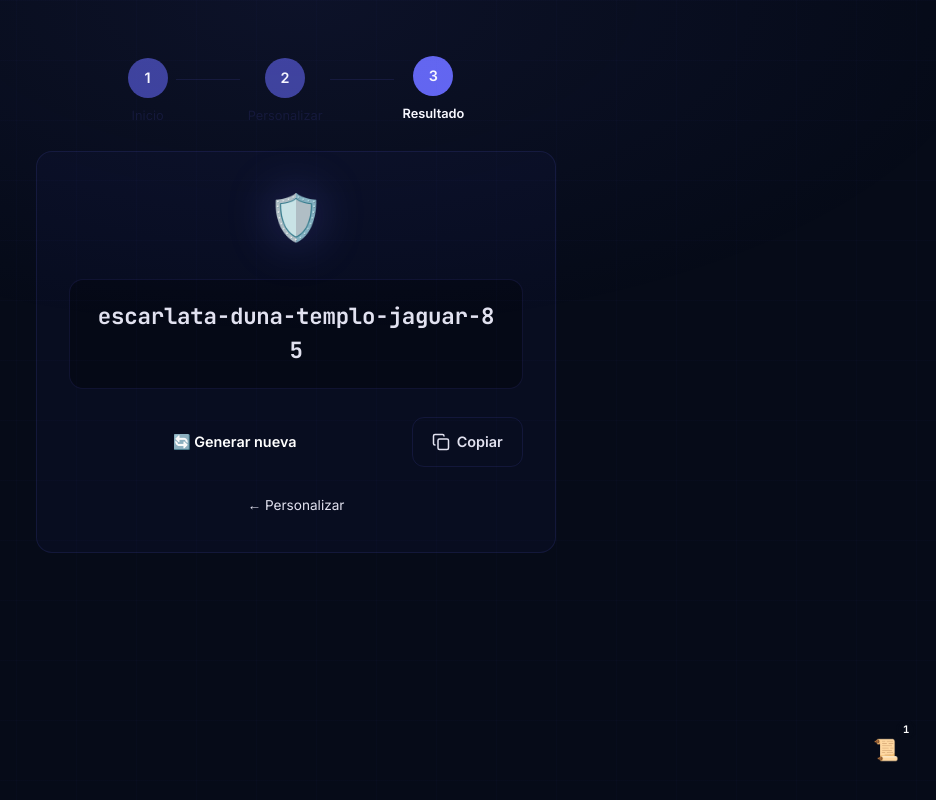
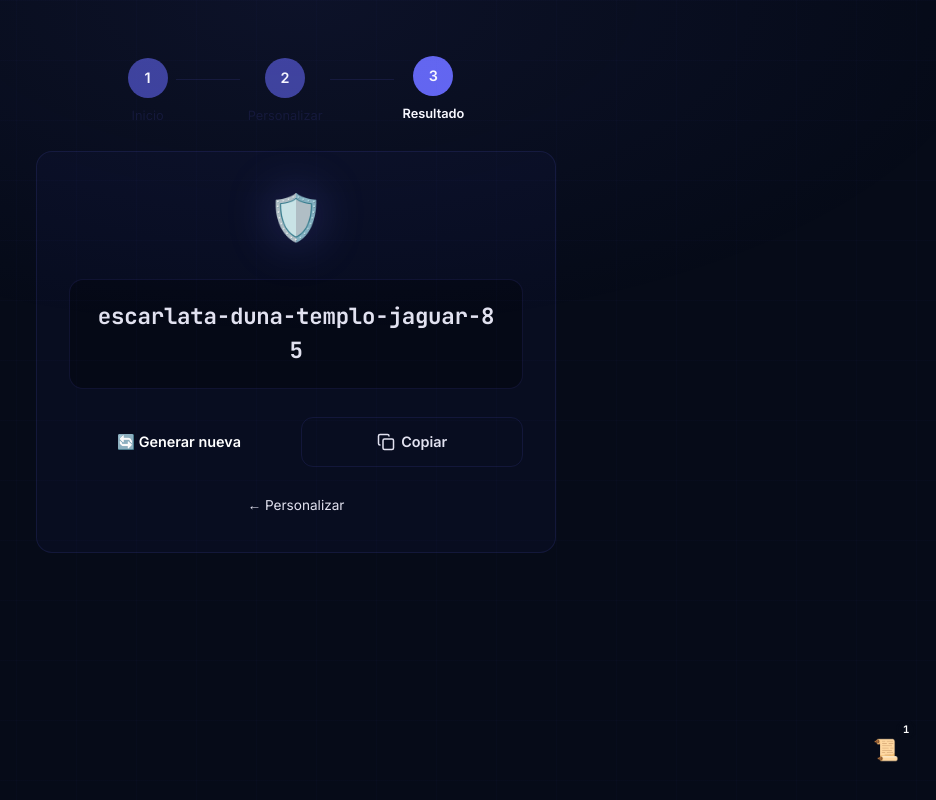
Before and after one commit to adesposito5/PassFrases-proyect, a React (Vite) app: page /generator in a window 1280 px wide. Both pictures are taken after a click on the button "✨ Generar nueva". Shown: the whole page, without its empty margins (344-1280 px from the left). Built offline with nearby package versions, Linux system fonts and the light colour scheme.

Commit message:
feat(d4-02): align copy button width with generate button

```diff
--- a/src/features/generator/components/CopyButton.tsx
+++ b/src/features/generator/components/CopyButton.tsx
@@ -3,9 +3,10 @@ import { Copy, Check } from 'lucide-react'
 
 interface CopyButtonProps {
   text: string
+  full?: boolean
 }
 
-export function CopyButton({ text }: CopyButtonProps) {
+export function CopyButton({ text, full }: CopyButtonProps) {
   const [copied, setCopied] = useState(false)
 
   const handleCopy = useCallback(async () => {
@@ -30,7 +31,9 @@ export function CopyButton({ text }: CopyButtonProps) {
         alignItems: 'center',
         justifyContent: 'center',
         gap: '0.4rem',
-        padding: '0.85rem 1.2rem',
+        padding: full ? '0.85rem' : '0.85rem 1.2rem',
+        flex: full ? 1 : undefined,
+        width: full ? 'auto' : undefined,
         borderRadius: '12px',
         border: '1px solid var(--color-border)',
         background: copied ? 'var(--color-success-soft)' : 'transparent',
@@ -41,6 +44,7 @@ export function CopyButton({ text }: CopyButtonProps) {
         transition: 'all var(--duration-fast) var(--ease-out)',
         opacity: !text ? 0.5 : 1,
       }}
+
       onMouseEnter={(e) => {
         if (text) {
           e.currentTarget.style.borderColor = 'var(--color-accent)'
--- a/src/features/generator/components/GeneratorPanel.tsx
+++ b/src/features/generator/components/GeneratorPanel.tsx
@@ -156,7 +156,7 @@ export default function GeneratorPanel() {
         >
           🔄 Generar nueva
         </button>
-        <CopyButton text={currentResult?.password ?? ''} />
+        <CopyButton text={currentResult?.password ?? ''} full />
       </div>
 
       <button
```
